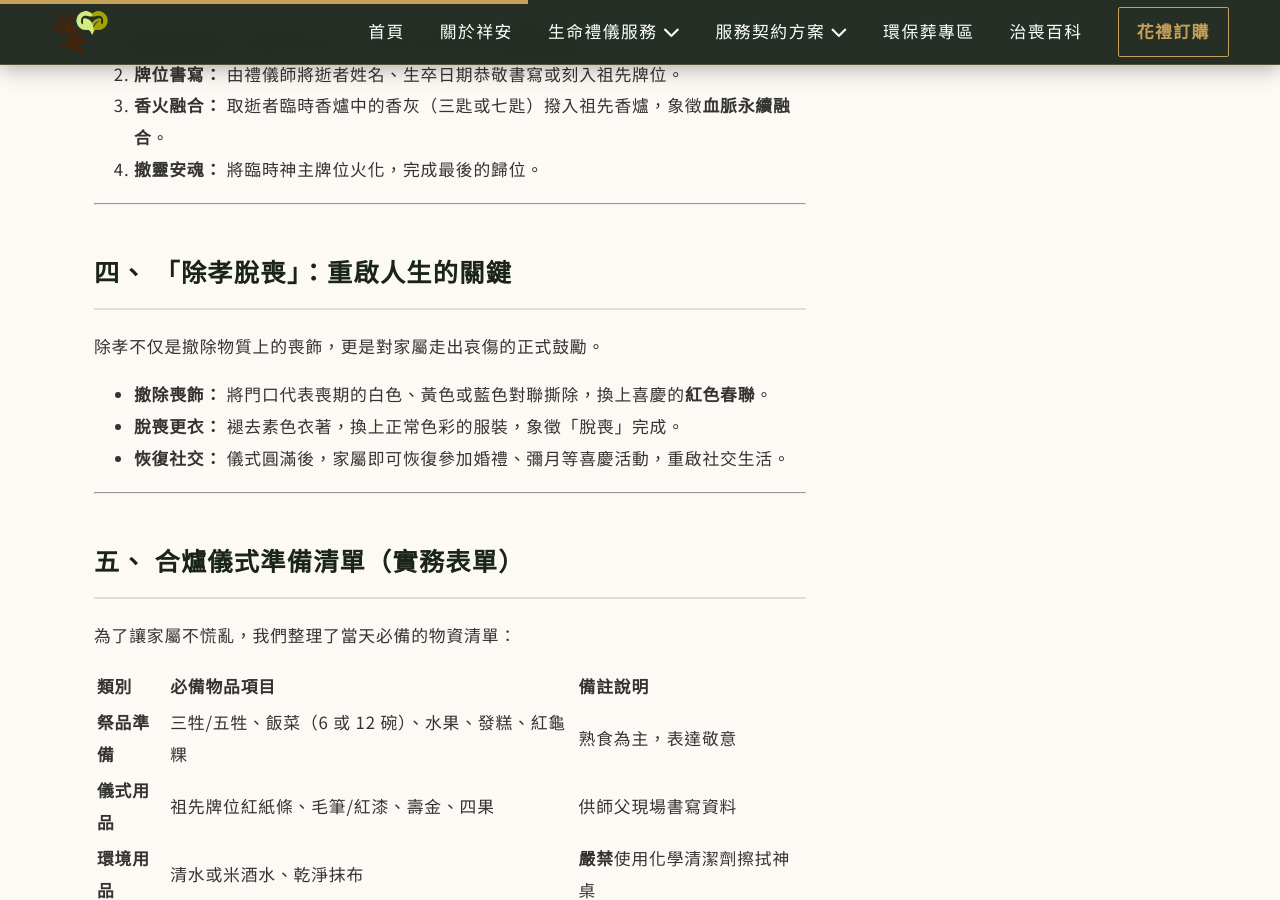
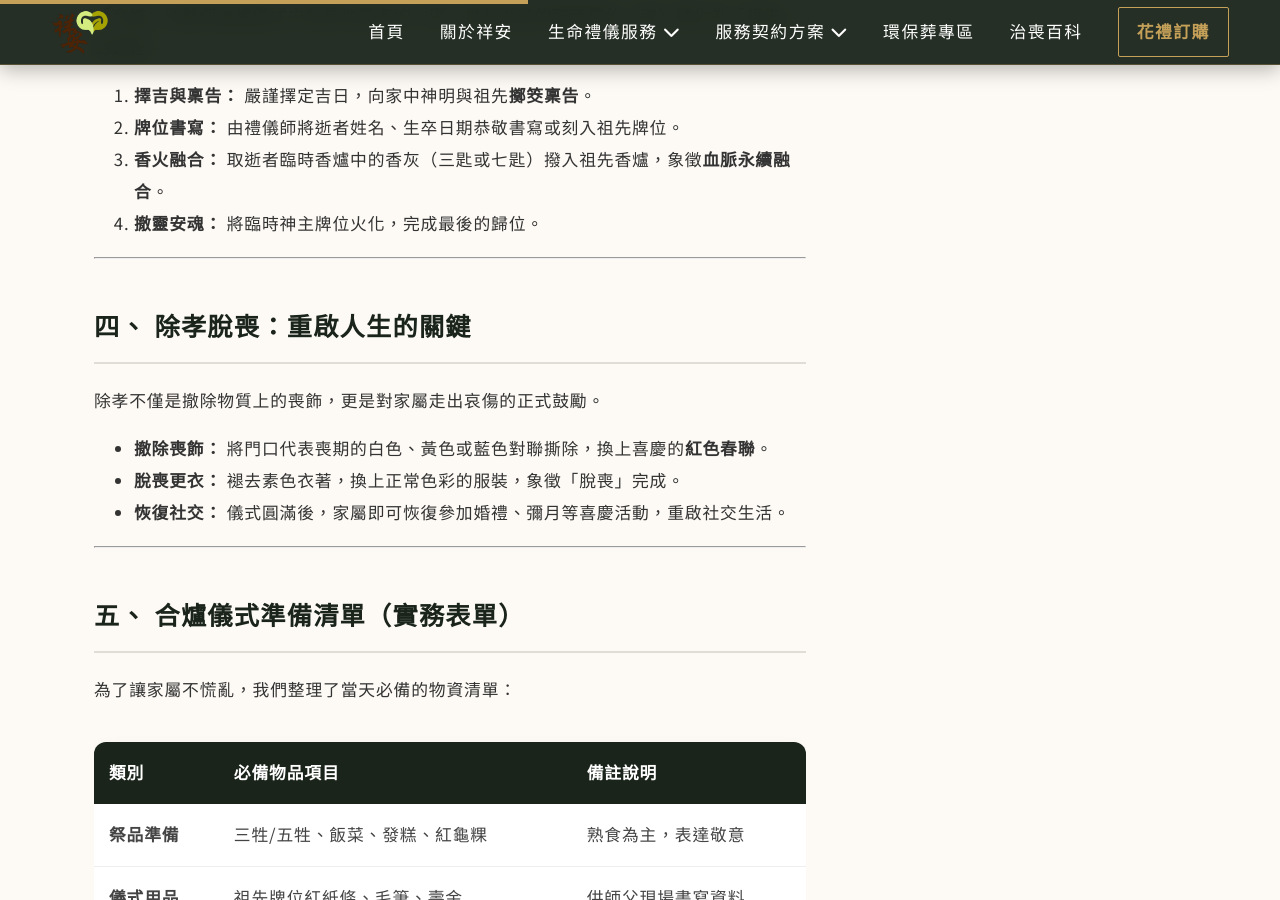
Before and after one commit to Shiangan/Shiangan, a Jekyll site: the page built from _posts/2025-10-28-article-duinian-helu.md, in a window 1280 px wide and 900 px high, scrolled down 2134 px. Built offline with Jekyll 4.4.1, drawn with Linux system fonts in a browser that asks for light colours; some web fonts are replaced; some of the changed text lies outside the part shown.

Commit message:
Update 2025-10-28-article-duinian-helu.md

```diff
--- a/_posts/2025-10-28-article-duinian-helu.md
+++ b/_posts/2025-10-28-article-duinian-helu.md
@@ -31,23 +31,23 @@
 
 ---
 
-## 二、 「對年」儀式：日期與閏月計算（小祥）
+## 二、 對年儀式：日期與閏月計算（小祥）
 
 「對年」指逝者往生**滿一周年**的祭祀。日期計算的精確性至關重要，家屬務必注意以下規範：
 
-<div class="focus-card" style="background: rgba(197, 160, 89, 0.05); padding: 25px; border-radius: 12px; border-left: 6px solid #c5a059; margin: 30px 0;">
-    <h4 style="color: #c5a059; margin-top:0;"><i class="fas fa-calculator"></i> 專業日期計算要點</h4>
-    <ul style="line-height: 1.8;">
+<div class="focus-card" style="background: rgba(197, 160, 89, 0.05); padding: 30px; border-radius: 15px; border-left: 6px solid #c5a059; margin: 35px 0; box-shadow: 0 10px 25px rgba(0,0,0,0.02);">
+    <h4 style="color: #c5a059; margin-top:0; font-size: 1.2rem;"><i class="fas fa-calculator"></i> 專業日期計算要點</h4>
+    <ul style="line-height: 2; margin-bottom:0;">
         <li><strong>以農曆為準：</strong> 需根據逝者往生的農曆日計算滿一年。</li>
         <li><strong>【關鍵】閏月處理：</strong> 若該年遇農曆閏月，對年日期需<strong>「扣除閏月」</strong>，通常會提前一個月完成祭拜。</li>
         <li><strong>有對無沖：</strong> 為了遵循習俗，儀式多選在農曆滿一年前數天（提前 3-7 天），<strong>絕對不可延後</strong>。</li>
     </ul>
-    <p style="font-size: 0.9rem; color: #888;">※ 祥安建議：由於曆法複雜，建議請專業禮儀師協助擇日，確保日期精準無誤。</p>
+    <p style="font-size: 0.9rem; color: #888; margin-top: 15px; border-top: 1px dotted #ccc; padding-top: 10px;">※ 祥安建議：由於曆法複雜，建議請專業禮儀師協助擇日，確保日期精準無誤。</p>
 </div>
 
 ---
 
-## 三、 「合爐」：歸入祖先的莊嚴四步驟
+## 三、 合爐：歸入祖先的莊嚴四步驟
 
 「合爐」是整個後續儀式中專業性最高的一環，是將逝者的臨時靈位（魂）轉化為「祖先」的過程。
 
@@ -58,9 +58,9 @@
 
 ---
 
-## 四、 「除孝脫喪」：重啟人生的關鍵
+## 四、 除孝脫喪：重啟人生的關鍵
 
-除孝不仅是撤除物質上的喪飾，更是對家屬走出哀傷的正式鼓勵。
+除孝不僅是撤除物質上的喪飾，更是對家屬走出哀傷的正式鼓勵。
 
 * **撤除喪飾：** 將門口代表喪期的白色、黃色或藍色對聯撕除，換上喜慶的**紅色春聯**。
 * **脫喪更衣：** 褪去素色衣著，換上正常色彩的服裝，象徵「脫喪」完成。
@@ -72,39 +72,53 @@
 
 為了讓家屬不慌亂，我們整理了當天必備的物資清單：
 
-| 類別 | 必備物品項目 | 備註說明 |
-| :--- | :--- | :--- |
-| **祭品準備** | 三牲/五牲、飯菜（6 或 12 碗）、水果、發糕、紅龜粿 | 熟食為主，表達敬意 |
-| **儀式用品** | 祖先牌位紅紙條、毛筆/紅漆、壽金、四果 | 供師父現場書寫資料 |
-| **環境用品** | 清水或米酒水、乾淨抹布 | **嚴禁**使用化學清潔劑擦拭神桌 |
-| **脫喪用品** | 全新紅色春聯或紅紙、各色彩色衣物 | 合爐完畢後立即更換 |
+<div style="overflow-x: auto;">
+<table style="width:100%; border-collapse: collapse; background: #fff; border-radius: 12px; overflow: hidden; box-shadow: 0 5px 15px rgba(0,0,0,0.05); margin: 20px 0;">
+    <thead style="background: var(--sa-green); color: #fff;">
+        <tr>
+            <th style="padding: 15px; text-align: left;">類別</th>
+            <th style="padding: 15px; text-align: left;">必備物品項目</th>
+            <th style="padding: 15px; text-align: left;">備註說明</th>
+        </tr>
+    </thead>
+    <tbody style="color: #444;">
+        <tr style="border-bottom: 1px solid #eee;">
+            <td style="padding: 15px; font-weight: bold;">祭品準備</td>
+            <td style="padding: 15px;">三牲/五牲、飯菜、發糕、紅龜粿</td>
+            <td style="padding: 15px;">熟食為主，表達敬意</td>
+        </tr>
+        <tr style="border-bottom: 1px solid #eee;">
+            <td style="padding: 15px; font-weight: bold;">儀式用品</td>
+            <td style="padding: 15px;">祖先牌位紅紙條、毛筆、壽金</td>
+            <td style="padding: 15px;">供師父現場書寫資料</td>
+        </tr>
+        <tr>
+            <td style="padding: 15px; font-weight: bold;">脫喪用品</td>
+            <td style="padding: 15px;">全新紅色春聯、各色彩色衣物</td>
+            <td style="padding: 15px;">合爐完畢後立即更換</td>
+        </tr>
+    </tbody>
+</table>
+</div>
 
 ---
 
 ## 六、 專業後續服務常見問答 FAQ
 
-<div class="sa-faq-section">
-    {% for item in page.faqs %}
-    <details class="sa-faq-item">
-        <summary class="sa-faq-question">{{ item.question }}</summary>
-        <div class="sa-faq-answer">{{ item.answer }}</div>
-    </details>
-    {% endfor %}
-</div>
+---
 
----
 ### 🔍 治喪圓滿後的下一步：
 * [**回顧禮儀**] [現代標準喪禮天數與流程解析：如何選擇圓滿方案？](article-funeral-days.html)
 * [**客製紀念**] [打造溫馨主題告別式：將思念轉化為永恆的生命教育實錄](article-custom-case.html)
 * [**費用透明**] [祥安生命：服務承諾與費用方案說明](plans.html)
 
-<div style="margin-top: 50px; padding: 40px; background: #1a241a; color: #fff; border-radius: 15px; text-align: center;">
+<div style="margin-top: 60px; padding: 45px 30px; background: linear-gradient(135deg, var(--sa-green) 0%, #2a3a2a 100%); color: #fff; border-radius: 20px; text-align: center; box-shadow: 0 15px 35px rgba(0,0,0,0.2);">
     <h3 style="color: #c5a059; font-size: 1.8rem; margin-top:0; font-family:'Noto Serif TC';">💖 祥安生命：陪伴您完成最後一段溫柔的歸程</h3>
-    <p style="font-size: 1.1rem; opacity: 0.9;">後續關懷儀式涉及繁瑣的擇日與民俗細節，讓專業團隊協助您，<br>確保儀式圓滿，讓心靈獲得最大的安穩與療癒。</p>
-    <div style="margin-top: 30px;">
-        <a href="tel:0978583699" style="font-size: 1.6rem; color: #fff; text-decoration: none; font-weight: bold; display: block; margin-bottom: 15px;">
-            <i class="fas fa-phone-alt"></i> 0978-583-699
+    <p style="font-size: 1.1rem; opacity: 0.9; max-width: 600px; margin: 20px auto;">後續關懷儀式涉及繁瑣的擇日與民俗細節，讓專業團隊協助您，確保儀式圓滿，讓心靈獲得最大的安穩與療癒。</p>
+    <div style="margin-top: 35px;">
+        <a href="tel:0978583699" style="font-size: 1.8rem; color: #fff; text-decoration: none; font-weight: 800; display: block; margin-bottom: 20px; letter-spacing: 1px;">
+            <i class="fas fa-phone-alt" style="color:var(--sa-gold);"></i> 0978-583-699
         </a>
-        <a href="https://line.me/ti/p/@yourlineid" class="cta-btn" style="background: #06C755; border: none;">24H 禮儀顧問即時諮詢</a>
+        <a href="https://line.me/ti/p/@yourlineid" class="cta-btn" style="background: #06C755; border: none; display: inline-block; padding: 15px 40px; font-size: 1.1rem;">LINE 即時顧問諮詢</a>
     </div>
 </div>
```
